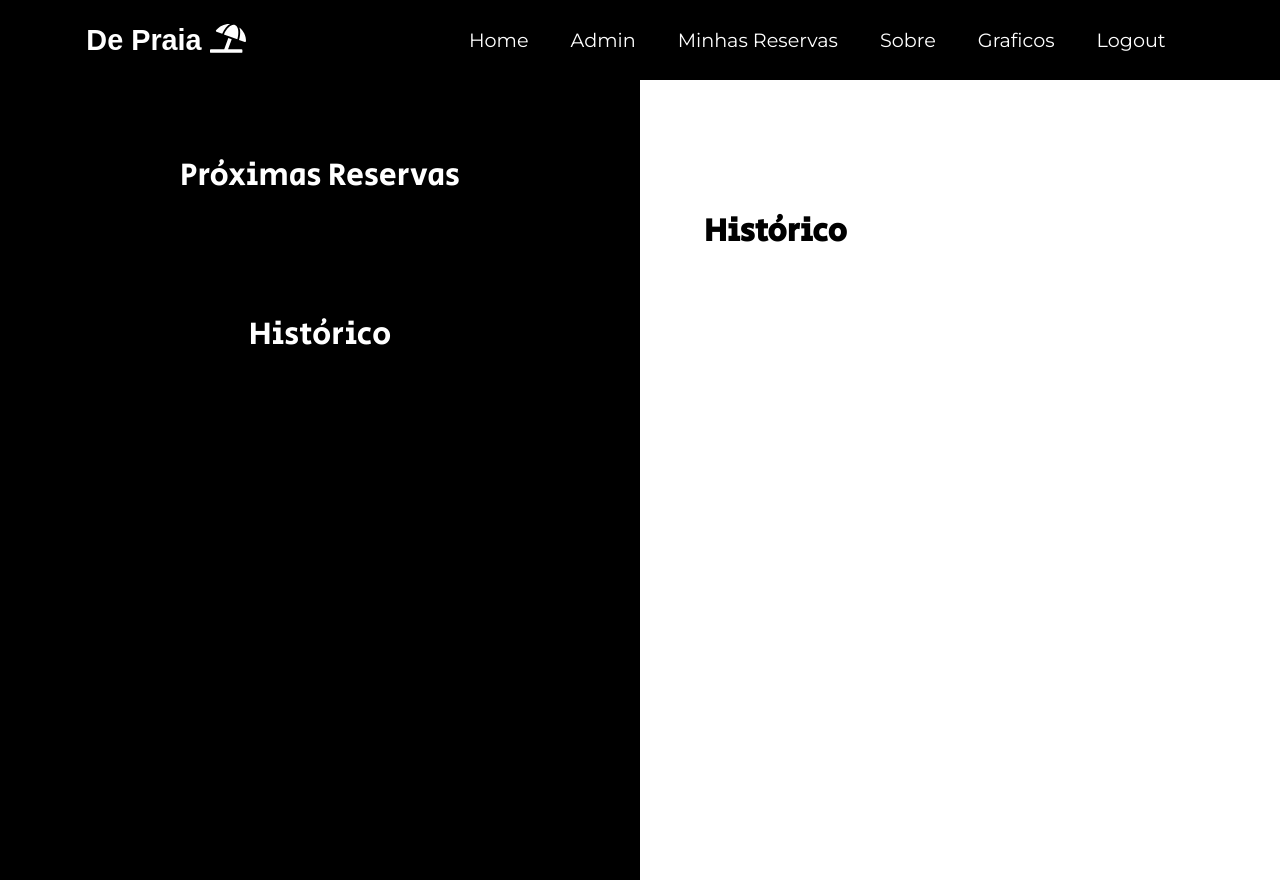
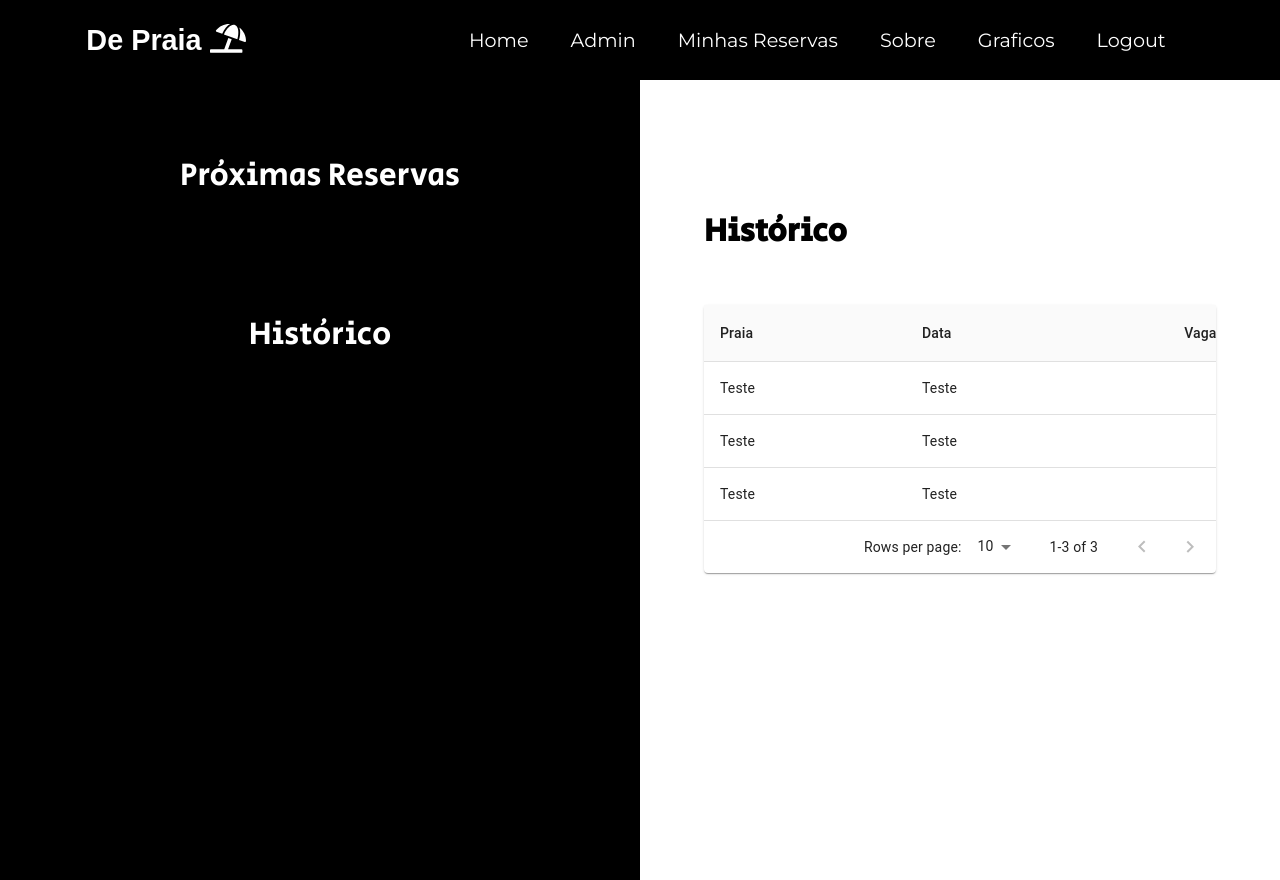
Before and after one commit to mbaldas/depraia-frontend, a React (Create React App) app in the folder depraia/: page /historico-reservas in a window 1280 px wide. Built offline with nearby package versions, Linux system fonts and the light colour scheme; a web font is replaced by a local one.

Commit message:
Tabela Minhas Reservas

```diff
--- a/depraia/src/pages/MinhasReservas/Historico.tsx
+++ b/depraia/src/pages/MinhasReservas/Historico.tsx
@@ -1,21 +1,132 @@
 import "./index.scss";
-import React, { useEffect, useState } from "react";
+import MenuAdmin from "./MenuMinhasReservas";
 import NavBar from "../../components/NavBar/NavBar";
-import MenuMinhasReservas from "./MenuMinhasReservas";
+import React from 'react';
+import { makeStyles } from '@material-ui/core/styles';
+import Paper from '@material-ui/core/Paper';
+import Table from '@material-ui/core/Table';
+import TableBody from '@material-ui/core/TableBody';
+import TableCell from '@material-ui/core/TableCell';
+import TableContainer from '@material-ui/core/TableContainer';
+import TableHead from '@material-ui/core/TableHead';
+import TablePagination from '@material-ui/core/TablePagination';
+import TableRow from '@material-ui/core/TableRow';
+
+interface Column {
+  id: 'praia' | 'data' | 'vagas';
+  label: string;
+  minWidth?: number;
+  align?: 'right';
+  format?: (value: number) => string;
+}
+
+const columns: Column[] = [
+  { id: 'praia', label: 'Praia', minWidth: 170 },
+  { id: 'data', label: 'Data', minWidth: 100 },
+  {
+    id: 'vagas',
+    label: 'Vagas',
+    minWidth: 170,
+    align: 'right',
+    format: (value: number) => value.toLocaleString('en-US')
+  }
+];
+
+interface Data {
+  praia: string;
+  data: string;
+  vagas: number;
+}
+
+function createData(praia: string, data: string,vagas: number): Data {
+  return { praia, data, vagas};
+}
+
+const rows = [
+  createData('Teste', 'Teste', 1),
+  createData('Teste', 'Teste', 2),
+  createData('Teste', 'Teste', 3),
+];
+
+const useStyles = makeStyles({
+  root: {
+    width: '100%',
+  },
+  container: {
+    maxHeight: 440,
+  },
+});
+
+export default function Historico() {
+  const classes = useStyles();
+  const [page, setPage] = React.useState(0);
+  const [rowsPerPage, setRowsPerPage] = React.useState(10);
+
+  const handleChangePage = (event: unknown, newPage: number) => {
+    setPage(newPage);
+  };
+
+  const handleChangeRowsPerPage = (event: React.ChangeEvent<HTMLInputElement>) => {
+    setRowsPerPage(+event.target.value);
+    setPage(0);
+  };
 
 
-
-export default function Historico() {
 
 
   return (
     <>
       <NavBar />
       <div className="container--reservas">
-        <MenuMinhasReservas />
+        <MenuAdmin />
           <div className="right--reservas">
             <div className="container--right__reservas">
-              <h1 className="font--black">Histórico</h1>
+              <h1 className="font--black"  style={{marginBottom:"50px"}}>Histórico</h1>
+                <Paper className={classes.root}>
+                  <TableContainer className={classes.container}>
+                    <Table stickyHeader aria-label="sticky table">
+                      <TableHead>
+                        <TableRow>
+                          {columns.map((column) => (
+                            <TableCell
+                              key={column.id}
+                              align={column.align}
+                              style={{ minWidth: column.minWidth }}
+                            >
+                              {column.label}
+                            </TableCell>
+                          ))}
+                        </TableRow>
+                      </TableHead>
+                      <TableBody>
+                        {rows.slice(page * rowsPerPage, page * rowsPerPage + rowsPerPage).map((row) => {
+                          return (
+                            <TableRow hover role="checkbox" tabIndex={-1} key={row.data}>
+                              {columns.map((column) => {
+                                const value = row[column.id];
+                                return (
+                                  <TableCell key={column.id} align={column.align}>
+                                    {column.format && typeof value === 'number' ? column.format(value) : value}
+                                  </TableCell>
+                                );
+                              })}
+                            </TableRow>
+                          );
+                        })}
+                      </TableBody>
+                    </Table>
+                  </TableContainer>
+                  <TablePagination
+                    rowsPerPageOptions={[10, 25, 100]}
+                    component="div"
+                    count={rows.length}
+                    rowsPerPage={rowsPerPage}
+                    page={page}
+                    onChangePage={handleChangePage}
+                    onChangeRowsPerPage={handleChangeRowsPerPage}
+                    style={{marginBottom:"50px"}}
+                  />
+              </Paper>
             </div>
           </div>
       </div>
--- a/depraia/src/pages/MinhasReservas/ProximasReservas.tsx
+++ b/depraia/src/pages/MinhasReservas/ProximasReservas.tsx
@@ -1,9 +1,76 @@
 import "./index.scss";
 import MenuAdmin from "./MenuMinhasReservas";
 import NavBar from "../../components/NavBar/NavBar";
+import React from 'react';
+import { makeStyles } from '@material-ui/core/styles';
+import Paper from '@material-ui/core/Paper';
+import Table from '@material-ui/core/Table';
+import TableBody from '@material-ui/core/TableBody';
+import TableCell from '@material-ui/core/TableCell';
+import TableContainer from '@material-ui/core/TableContainer';
+import TableHead from '@material-ui/core/TableHead';
+import TablePagination from '@material-ui/core/TablePagination';
+import TableRow from '@material-ui/core/TableRow';
 
+interface Column {
+  id: 'praia' | 'data' | 'vagas';
+  label: string;
+  minWidth?: number;
+  align?: 'right';
+  format?: (value: number) => string;
+}
+
+const columns: Column[] = [
+  { id: 'praia', label: 'Praia', minWidth: 170 },
+  { id: 'data', label: 'Data', minWidth: 100 },
+  {
+    id: 'vagas',
+    label: 'Vagas',
+    minWidth: 170,
+    align: 'right',
+    format: (value: number) => value.toLocaleString('en-US')
+  }
+];
+
+interface Data {
+  praia: string;
+  data: string;
+  vagas: number;
+}
+
+function createData(praia: string, data: string,vagas: number): Data {
+  return { praia, data, vagas};
+}
+
+const rows = [
+  createData('Teste', 'Teste', 1),
+  createData('Teste', 'Teste', 2),
+  createData('Teste', 'Teste', 3),
+];
+
+const useStyles = makeStyles({
+  root: {
+    width: '100%',
+  },
+  container: {
+    maxHeight: 440,
+  },
+});
 
 export default function ProximasReservas() {
+  const classes = useStyles();
+  const [page, setPage] = React.useState(0);
+  const [rowsPerPage, setRowsPerPage] = React.useState(10);
+
+  const handleChangePage = (event: unknown, newPage: number) => {
+    setPage(newPage);
+  };
+
+  const handleChangeRowsPerPage = (event: React.ChangeEvent<HTMLInputElement>) => {
+    setRowsPerPage(+event.target.value);
+    setPage(0);
+  };
+
 
 
 
@@ -14,8 +81,52 @@ export default function ProximasReservas() {
         <MenuAdmin />
           <div className="right--reservas">
             <div className="container--right__reservas">
-              <h1 className="font--black">Próximas Reservas</h1>
-
+              <h1 className="font--black"  style={{marginBottom:"50px"}}>Próximas Reservas</h1>
+                <Paper className={classes.root}>
+                  <TableContainer className={classes.container}>
+                    <Table stickyHeader aria-label="sticky table">
+                      <TableHead>
+                        <TableRow>
+                          {columns.map((column) => (
+                            <TableCell
+                              key={column.id}
+                              align={column.align}
+                              style={{ minWidth: column.minWidth }}
+                            >
+                              {column.label}
+                            </TableCell>
+                          ))}
+                        </TableRow>
+                      </TableHead>
+                      <TableBody>
+                        {rows.slice(page * rowsPerPage, page * rowsPerPage + rowsPerPage).map((row) => {
+                          return (
+                            <TableRow hover role="checkbox" tabIndex={-1} key={row.data}>
+                              {columns.map((column) => {
+                                const value = row[column.id];
+                                return (
+                                  <TableCell key={column.id} align={column.align}>
+                                    {column.format && typeof value === 'number' ? column.format(value) : value}
+                                  </TableCell>
+                                );
+                              })}
+                            </TableRow>
+                          );
+                        })}
+                      </TableBody>
+                    </Table>
+                  </TableContainer>
+                  <TablePagination
+                    rowsPerPageOptions={[10, 25, 100]}
+                    component="div"
+                    count={rows.length}
+                    rowsPerPage={rowsPerPage}
+                    page={page}
+                    onChangePage={handleChangePage}
+                    onChangeRowsPerPage={handleChangeRowsPerPage}
+                    style={{marginBottom:"50px"}}
+                  />
+              </Paper>
             </div>
           </div>
       </div>
```
